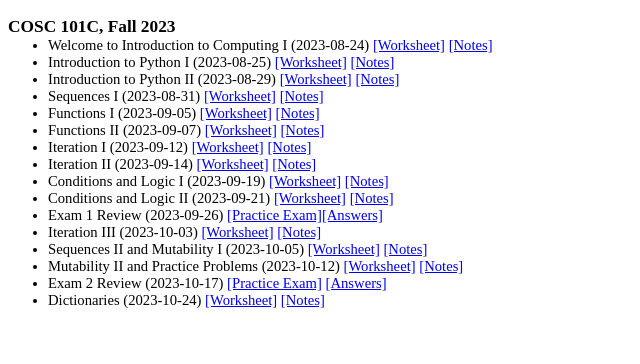
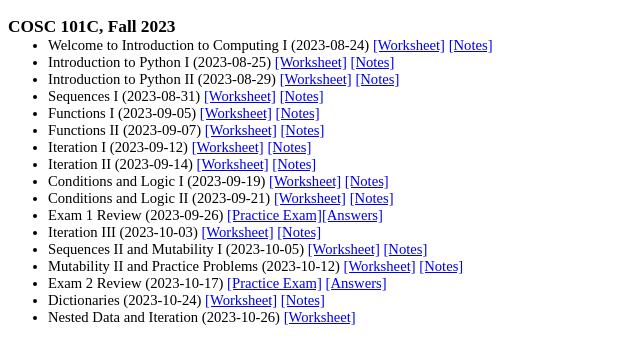
Before and after one commit to georgianahaldeman/cosc101, a Jekyll site: the page built from docs/notes/index.md, in a window 1280 px wide. Shown: the top 364 px of the page, without its empty margins (0-640 px from the left). Built offline with Jekyll 4.4.1, drawn with Linux system fonts in a browser that asks for light colours; our own code applies the rules of GitHub Pages for plain Markdown files.

Commit message:
worksheet

```diff
--- a/docs/notes/index.md
+++ b/docs/notes/index.md
@@ -32,3 +32,5 @@
 
 
 - Dictionaries (2023-10-24) [[Worksheet]](./notes/10_24.pdf) [[Notes]](./answers/10_24_answers.pdf)
+
+- Nested Data and Iteration (2023-10-26) [[Worksheet]](./notes/10_26.pdf)
```
Also changed, not shown: 1 other file.
